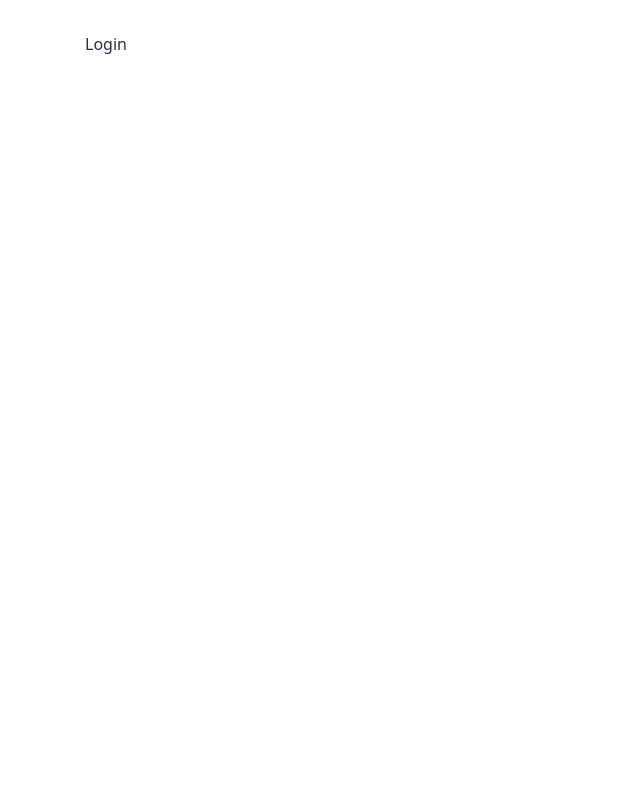
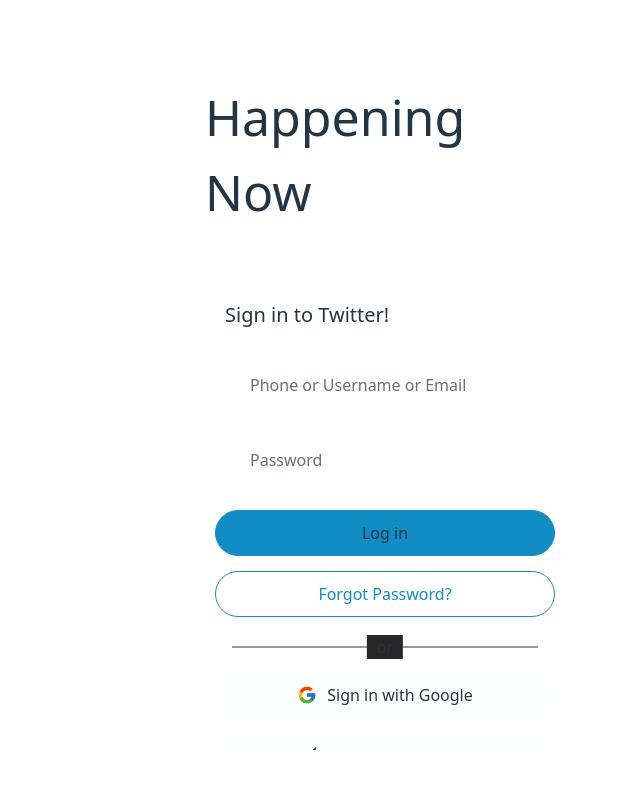
Before and after one commit to Swaraj-creator/Twitter-Clone, a React app in the folder Twitter/: page /login in a window 1280 px wide. Shown: the top 788 px of the page, without its empty margins (534-1174 px from the left). Built offline with nearby package versions, Linux system fonts and the light colour scheme; the HTML template or start-up script is replaced by a standard one.

Commit message:
Created login page

```diff
--- a/Twitter/package.json
+++ b/Twitter/package.json
@@ -11,6 +11,7 @@
   },
   "dependencies": {
     "@tailwindcss/vite": "^4.1.16",
+    "bcryptjs": "^3.0.3",
     "dotenv": "^17.2.3",
     "gsap": "^3.13.0",
     "node": "^25.1.0",
--- a/Twitter/src/components/body.jsx
+++ b/Twitter/src/components/body.jsx
@@ -9,6 +9,7 @@
 import Messages from './messages'
 import Bookmarks from './bookmarks'
 import Trending from './trending'
+import Register from './register';
 
 const Body = () => {
     const appRouter = createBrowserRouter([
@@ -42,6 +43,9 @@
         }, {
             path: "/login",
             element: <Login></Login>
+        }, {
+            path: "/register",
+            element: <Register></Register>
         }
     ])
     return (
--- a/Twitter/src/components/login.jsx
+++ b/Twitter/src/components/login.jsx
@@ -1,10 +1,44 @@
-import React from 'react'
+import React from 'react';
+import { Link } from "react-router-dom";
+import "../signup.css"
+import { FcGoogle } from "react-icons/fc";
+import { IoLogoApple } from "react-icons/io5";
 
 const Login = () => {
   return (
     <>
-        <div className="loginBox">
-            Login
+        <div className="signBox">
+            <div className="leftLogos">
+
+            </div>
+            <div className="formBox">
+              <h2>Happening Now</h2>
+              <div className="form">
+                <h4>Sign in to Twitter!</h4>
+                <div className="user">
+                  <label htmlFor="userId">Phone or Username or Email</label>
+                  <input type="text" name="userId" id="userId" placeholder=''/>
+                </div>
+                <div className="password">
+                  <label htmlFor="password">Password</label>
+                  <input type="password" name="password" id="password" placeholder=''/>
+                </div>
+                <button className="loginBtn">Log in</button>
+                <button className="forgotBtn">Forgot Password?</button>
+                <div className="or">
+                  <hr />
+                  <span>or</span>
+                </div>
+                <div className="extras">
+                  <button className="signGoogle"><FcGoogle className='google'/> Sign in with Google</button>
+                  <button className="signApple"><IoLogoApple className='apple'/> Sign in with Apple</button>
+                </div>
+                <p className="createAccount">
+                  Don't have an account?
+                  <Link to="/register" className='registerLink'>Register now</Link>
+                </p>
+              </div>
+            </div>
         </div>
     </>
   )
--- a/Twitter/src/components/messages.jsx
+++ b/Twitter/src/components/messages.jsx
@@ -9,4 +9,4 @@
   )
 }
 
-export default Messages
+export default Messages;
--- /dev/null
+++ b/Twitter/src/components/register.jsx
@@ -0,0 +1,12 @@
+import React from 'react'
+import "../signup.css";
+
+const Register = () => {
+  return (
+    <div className="signBox">
+      Register
+    </div>
+  )
+}
+
+export default Register
--- a/Twitter/src/profileBox.css
+++ b/Twitter/src/profileBox.css
@@ -252,9 +252,12 @@
             justify-items: center;
             cursor: pointer;
             user-select: none;
+            transition: all 0.1s;
         }
         div:hover {
             background-color: #f0f8ff10;
+            color: #f0f8fe;
+            transition: all 0.1s;
         }
         div.active {
             color: #f0f8fe;
--- /dev/null
+++ b/Twitter/src/signup.css
@@ -0,0 +1,179 @@
+.signBox {
+    width: calc(100% - 200px);
+    height: calc(100dvh - 100px);
+    position: absolute;
+    /* background-color: #f0f8ff05; */
+    top: 50%;
+    transform: translateY(-50%);
+    display: flex;
+    align-items: center;
+    justify-content: center;
+    border-radius: 20px;
+    overflow: hidden;
+}
+
+.leftLogos {
+    width: 50%;
+    height: 100%;
+    /* background-color: #118cc5; */
+}
+
+.formBox {
+    width: calc(40% - 50px);
+    height: 100%;
+    /* background-color: #f0f8ff05; */
+
+}
+
+h2 {
+    font-size: 50px;
+    margin-top: 30px;
+    text-align: left;
+    padding-left: 20px;
+}
+h4 {
+    font-size: 20px;
+    /* margin-top: 10px; */
+    text-align: left;
+    padding-left: 10px;
+    margin-bottom: 30px;
+}
+
+.form {
+    margin-top: 40px;
+    background-color: #f0f8ff05;
+    width: calc(100% - 100px);
+    min-width: 400px;
+    border-radius: 20px;
+    padding: 30px;
+    /* border: 1px solid #f0f8ff10; */
+}
+.user, .password {
+    width: 100%;
+    height: max-content;
+    margin-bottom: 25px;
+    position: relative;
+    input {
+        position: relative;
+        width: 100%;
+        padding: 12px 30px;
+        text-align: left;
+        border: 1px solid #f0f8ff10;
+        border-radius: 25px;
+        font-size: 16px;
+        outline: none;
+    }
+    label {
+        position: absolute;
+        top: 50%;
+        left: 30px;
+        transform: translateY(-50%);
+        padding: 0px 5px;
+        opacity: 0.7;
+        transition: all 0.3s;
+    }
+}
+
+.user:focus-within, .password:focus-within,
+.user:has(input:not(:placeholder-shown)),
+.password:has(input:not(:placeholder-shown)) {
+    label {
+        font-size: 12px;
+        z-index: 10;
+        top: 0px;
+        transition: all 0.3s;
+        background: #282828;
+        padding: 0px 5px;
+        opacity: 1;
+        color: #118cc5;
+    }
+    input {
+        border: 1px solid #118cc5;
+    }
+}
+
+.loginBtn, .forgotBtn {
+    position: relative;
+    width: 100%;
+    padding: 10px 25px;
+    margin-bottom: 15px;
+    border-radius: 25px;
+    outline: none;
+}
+.loginBtn:hover, .forgotBtn:hover,
+.loginBtn:active, .forgotBtn:active  {
+    outline: none;
+}
+
+.loginBtn {
+    border: 1px solid #118cc5;
+    background-color: #118cc5;
+}
+.forgotBtn {
+    border: 1px solid #118cc5;
+    background: transparent;
+    color: #118cc5;
+}
+
+.or {
+    width: 100%;
+    position: relative;
+    height: 30px;
+    margin-bottom: 10px;
+    margin-top: 10px;
+    span {
+        position: absolute;
+        top: 50%;
+        left: 50%;
+        transform: translate(-50%, -50%);
+        background-color: #282828;
+        padding: 0px 10px;
+    }
+    hr {
+        position: relative;
+        top: 50%;
+        width: 90%;
+        left: 50%;
+        transform: translate(-50%, -50%);
+        outline: none;
+        border: none;
+        background-color: #f0f8ff10;
+        height: 1px;
+    }
+}
+
+.extras {
+    width: 100%;
+    position: relative;
+    height: auto;
+}
+.signGoogle, .signApple {
+    position: relative;
+    width: 100%;
+    padding: 10px 25px;
+    margin-bottom: 15px;
+    border-radius: 25px;
+    outline: none;
+    display: inline-flex;
+    justify-content: center;
+    align-items: center;
+    gap: 10px;
+    background-color: #f0f8ff10;
+    border: 1px solid #f0f8ff10;
+}
+.google, .apple {
+    font-size: 20px;
+}
+
+.createAccount {
+    position: relative;
+    width: 100%;
+    margin-top: 10px;
+    font-size: 14px;
+    text-align: center;
+    padding: 0px 20px;
+    .registerLink {
+        margin-left: 10px;
+        color: #118cc5;
+    }
+}
```
Also changed, not shown: 1 other file (tests, documents, lock files or other folders).
